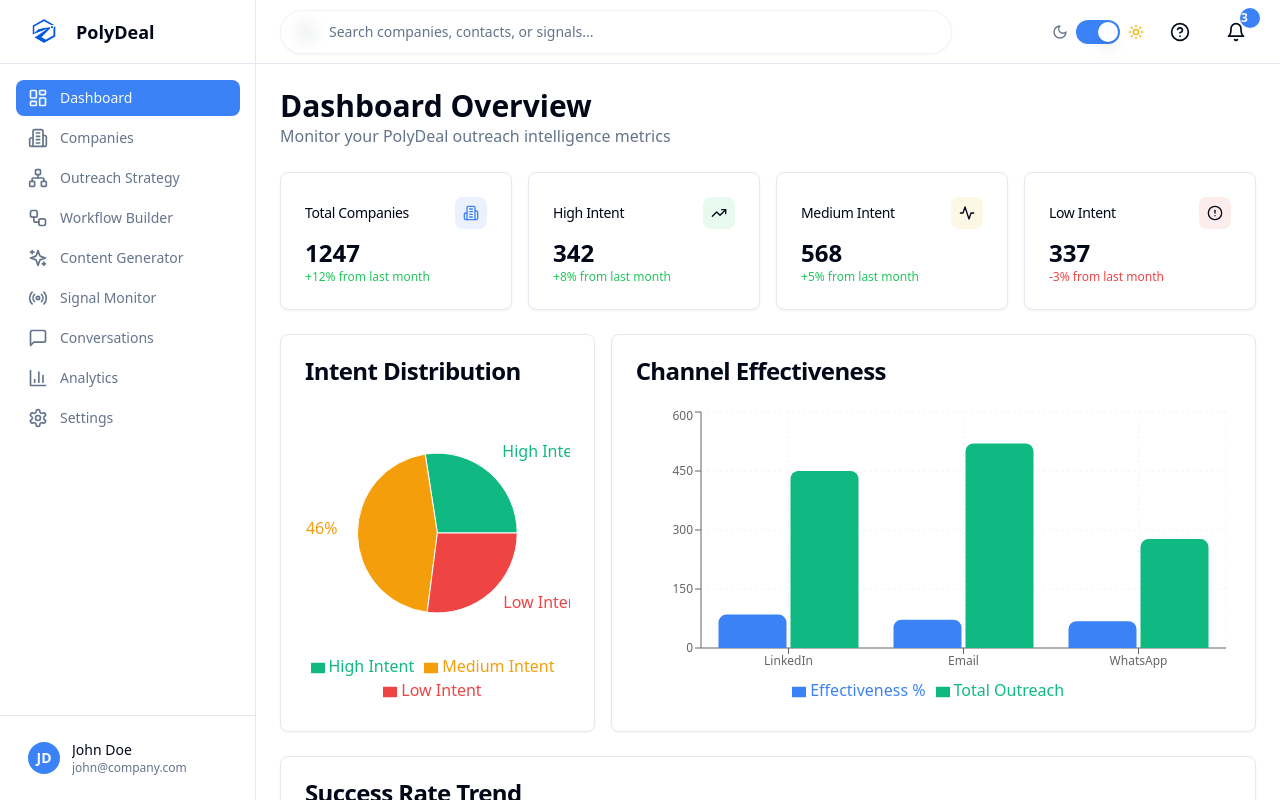
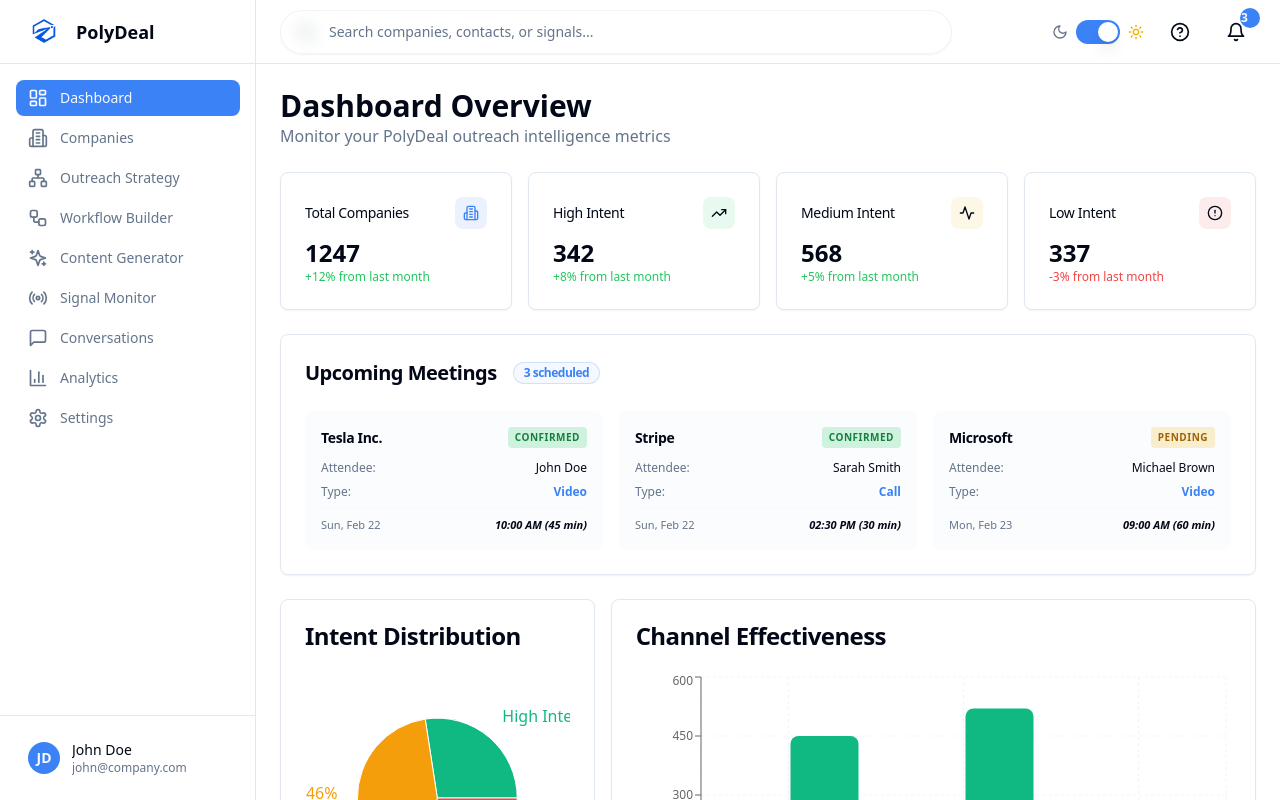
Before and after one commit to rishibpanchal/ReachIQ, a React (Vite) app in the folder Frontend/: page /dashboard in a window 1280 px wide. Built offline with nearby package versions, Linux system fonts and the light colour scheme.

Commit message:
Upcoming meetings

```diff
--- a/Frontend/src/pages/Dashboard.tsx
+++ b/Frontend/src/pages/Dashboard.tsx
@@ -71,6 +71,61 @@ export default function Dashboard() {
         />
       </div>
 
+      {/* Upcoming Meetings */}
+      <motion.div
+        initial={{ opacity: 0, y: 20 }}
+        animate={{ opacity: 1, y: 0 }}
+        transition={{ duration: 0.3, delay: 0.35 }}
+      >
+        <Card>
+          <CardHeader>
+            <CardTitle className="flex items-center gap-2 text-xl font-bold">
+              Upcoming Meetings
+              <Badge variant="outline" className="ml-2 bg-primary/5 text-primary border-primary/20">
+                {stats.upcoming_meetings.length} scheduled
+              </Badge>
+            </CardTitle>
+          </CardHeader>
+          <CardContent>
+            <div className="grid gap-4 md:grid-cols-2 lg:grid-cols-3">
+              {stats.upcoming_meetings.map((meeting) => (
+                <Card key={meeting.id} className="bg-accent/30 border-none shadow-none hover:bg-accent/50 transition-colors cursor-pointer">
+                  <CardContent className="p-4">
+                    <div className="flex items-center justify-between mb-3">
+                      <span className="font-bold text-sm tracking-tight">{meeting.company_name}</span>
+                      <Badge
+                        variant={meeting.status === 'Confirmed' ? 'default' : 'secondary'}
+                        className={`text-[10px] px-1.5 py-0.5 rounded-sm uppercase tracking-wider ${meeting.status === 'Confirmed' ? 'bg-green-500/20 text-green-700 hover:bg-green-500/20' : 'bg-yellow-500/20 text-yellow-700 hover:bg-yellow-500/20'
+                          }`}
+                      >
+                        {meeting.status}
+                      </Badge>
+                    </div>
+                    <div className="space-y-2">
+                      <div className="flex items-center justify-between text-xs">
+                        <span className="text-muted-foreground">Attendee:</span>
+                        <span className="font-medium">{meeting.contact_name}</span>
+                      </div>
+                      <div className="flex items-center justify-between text-xs">
+                        <span className="text-muted-foreground">Type:</span>
+                        <span className="text-primary font-semibold">{meeting.type}</span>
+                      </div>
+                      <div className="pt-2 border-t border-accent/50 flex items-center justify-between text-[11px]">
+                        <span className="text-muted-foreground font-medium">
+                          {new Date(meeting.time).toLocaleDateString(undefined, { weekday: 'short', month: 'short', day: 'numeric' })}
+                        </span>
+                        <span className="text-foreground font-bold italic">
+                          {new Date(meeting.time).toLocaleTimeString([], { hour: '2-digit', minute: '2-digit' })} ({meeting.duration})
+                        </span>
+                      </div>
+                    </div>
+                  </CardContent>
+                </Card>
+              ))}
+            </div>
+          </CardContent>
+        </Card>
+      </motion.div>
       {/* Charts */}
       <div className="grid gap-4 md:grid-cols-2 lg:grid-cols-3">
         <motion.div
@@ -143,6 +198,6 @@ export default function Dashboard() {
           </CardContent>
         </Card>
       </motion.div>
-    </div>
+    </div >
   )
 }
--- a/Frontend/src/services/mockData.ts
+++ b/Frontend/src/services/mockData.ts
@@ -72,6 +72,35 @@ export const mockDashboardStats: DashboardStats = {
       confidence_score: 82,
       status: 'Active',
       last_signal: '1 day ago',
+    },
+  ],
+  upcoming_meetings: [
+    {
+      id: 'm1',
+      company_name: 'Tesla Inc.',
+      contact_name: 'John Doe',
+      time: '2026-02-22T10:00:00Z',
+      duration: '45 min',
+      type: 'Video',
+      status: 'Confirmed',
+    },
+    {
+      id: 'm2',
+      company_name: 'Stripe',
+      contact_name: 'Sarah Smith',
+      time: '2026-02-22T14:30:00Z',
+      duration: '30 min',
+      type: 'Call',
+      status: 'Confirmed',
+    },
+    {
+      id: 'm3',
+      company_name: 'Microsoft',
+      contact_name: 'Michael Brown',
+      time: '2026-02-23T09:00:00Z',
+      duration: '60 min',
+      type: 'Video',
+      status: 'Pending',
     },
   ],
 }
--- a/Frontend/src/types/index.ts
+++ b/Frontend/src/types/index.ts
@@ -93,6 +93,16 @@ export interface Message {
   status?: 'sent' | 'delivered' | 'read'
 }
 
+export interface Meeting {
+  id: string
+  company_name: string
+  contact_name: string
+  time: string
+  duration: string
+  type: 'Video' | 'Call' | 'In-person'
+  status: 'Confirmed' | 'Pending' | 'Rescheduled'
+}
+
 export interface DashboardStats {
   total_companies: number
   high_intent_companies: number
@@ -102,6 +112,7 @@ export interface DashboardStats {
   channel_effectiveness: ChannelEffectiveness[]
   success_rate_trend: SuccessRateTrend[]
   recent_companies: Company[]
+  upcoming_meetings: Meeting[]
 }
 
 export interface IntentDistribution {
```
Also changed, not shown: 1 other file (tests, documents, lock files or other folders).
